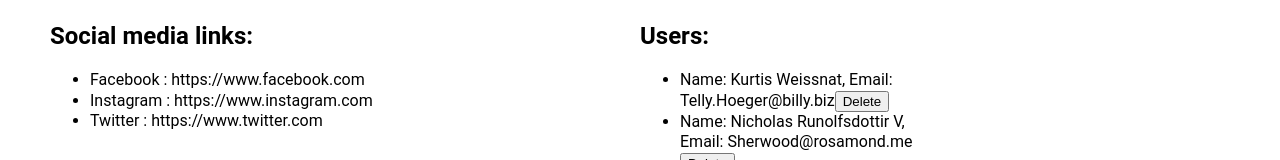
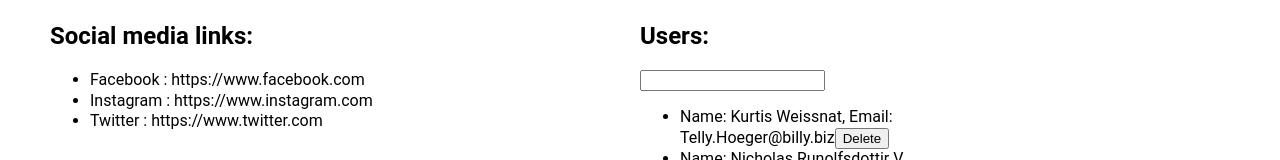
Before and after one commit to infoshareacademy/jfddr8-project-react, a React (Create React App) app in the folder Project 1/: page / in a window 1280 px wide. Shown: the part 298-458 px from the top of the page. Built offline with nearby package versions, Linux system fonts and the light colour scheme.

Commit message:
task 6 in progress

```diff
--- a/Project 1/src/App.js
+++ b/Project 1/src/App.js
@@ -9,9 +9,17 @@ import { Users } from "./components/Users";
 import { Button } from "./components/Button";
 import { MenuItems } from "./data/menu-items.js";
 import { useState } from "react";
+import { useEffect } from "react";
 
 function App() {
   const [data, setData] = useState(UsersData);
+  const [filteredData, setFilteredData] = useState(UsersData);
+  const [searchInput, setsearchInput] = useState("");
+
+  useEffect(() => {
+    console.log("coś");
+    setFilteredData(data.filter((e) => e.name.includes(searchInput)));
+  }, [searchInput, data]);
 
   const handleDelete = (id) => {
     setData(data.filter((e) => e.id !== id));
@@ -26,8 +34,12 @@ function App() {
       <div className="container">
         <Sidebar menuItems={MenuItems}></Sidebar>
         <Content>
-          <>{data.length === 0 && <p>Users list empty!</p>}</>
-          <Users handleDelete={handleDelete} users={data}></Users>
+          <>{filteredData.length === 0 && <p>Users list empty!</p>}</>
+          <Users
+            handleDelete={handleDelete}
+            handleSearch={setsearchInput}
+            users={filteredData}
+          ></Users>
         </Content>
       </div>
       <Footer text="&copy; 2023 Copyright : Agnieszka Szczepańska" />
--- a/Project 1/src/components/Users.js
+++ b/Project 1/src/components/Users.js
@@ -3,6 +3,8 @@ import App from "../App.js";
 
 export function Users(props) {
   return (
+    <>
+      <input onChange={(e) => props.handleSearch(e.target.value)}></input>
       <ul>
         {props.users.map((person) => (
           <User
@@ -14,5 +16,6 @@ export function Users(props) {
           />
         ))}
       </ul>
+    </>
   );
 }
```
Lines whose indentation alone changed are shown as unchanged.
